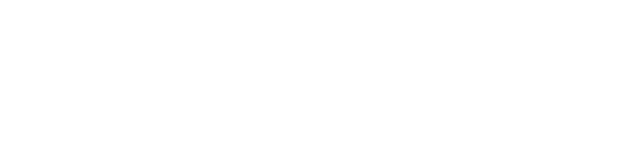
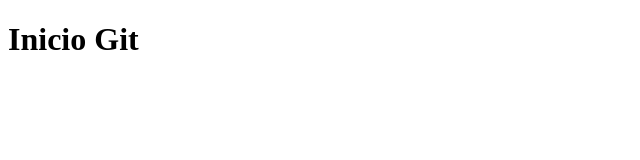
Before and after one commit to jcpc2715/HelloGit, a plain HTML site: page index.html in a window 1280 px wide. Shown: the whole page, without its empty margins (0-640 px from the left). Drawn offline with Linux system fonts and the light colour scheme.

Commit message:
agregar titulo

```diff
--- a/index.html
+++ b/index.html
@@ -7,6 +7,6 @@
     <title>Document</title>
 </head>
 <body>
-
+    <h1>Inicio Git</h1>
 </body>
 </html>
```
